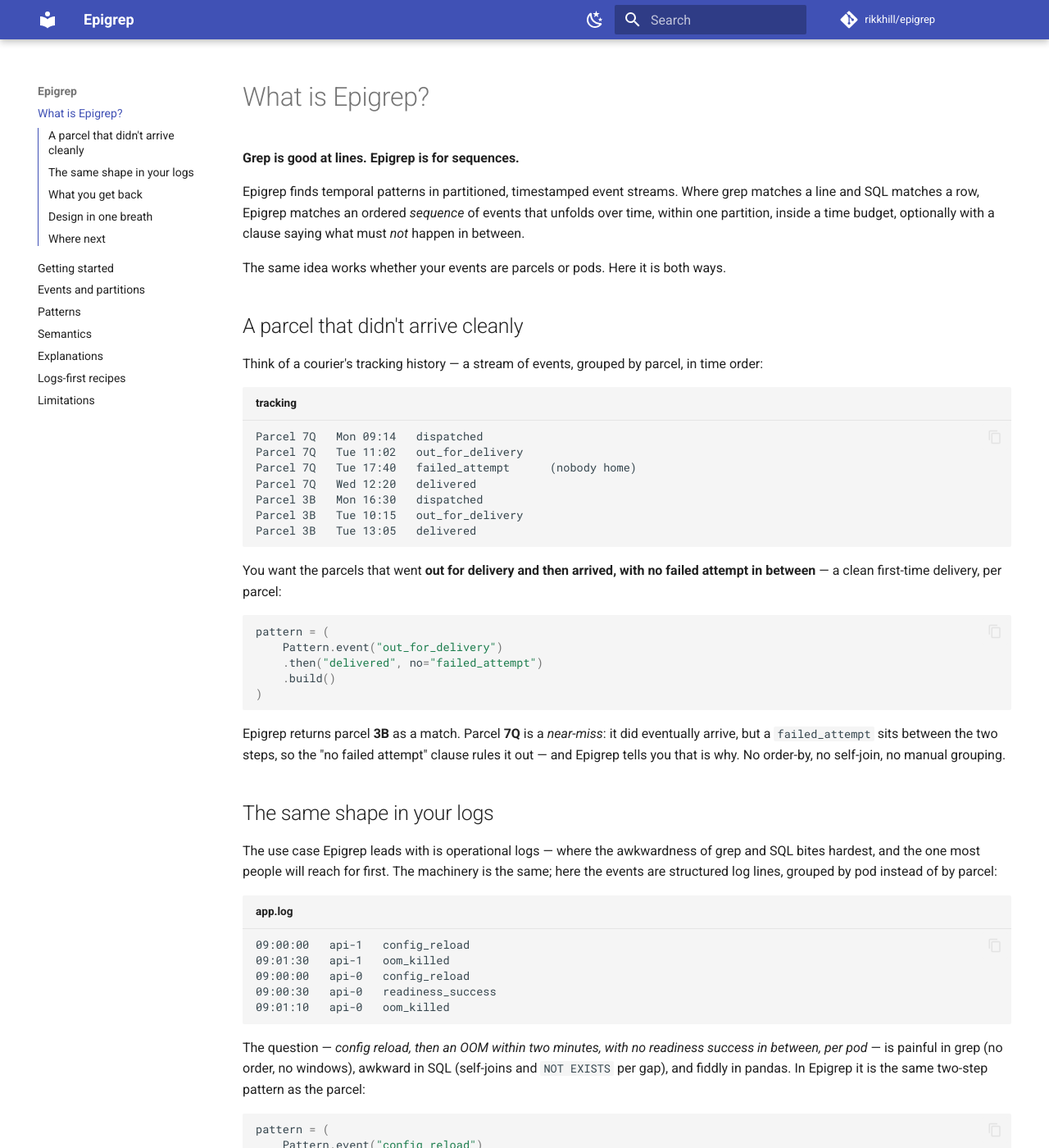
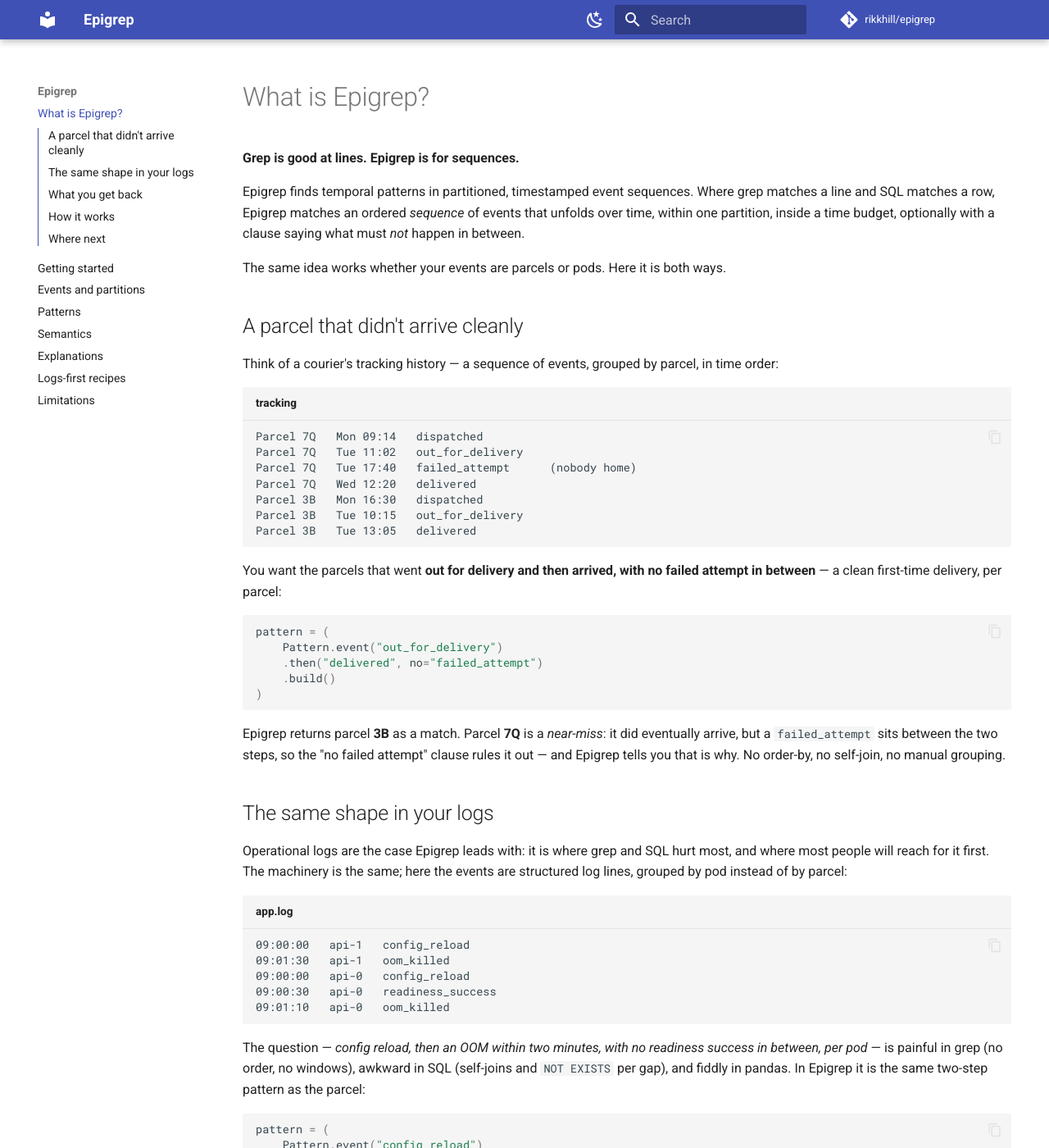
Before and after one commit to rikkhill/epigrep, an MkDocs documentation site: the page built from docs/index.md, in a window 1280 px wide and 1400 px high. Shown: the whole window at 82% size. Built offline with MkDocs 1.6.1 and Material for MkDocs 9.7.7, drawn with Linux system fonts in a browser that asks for light colours; comment, search, counter and statistics services are not loaded; some of the changed text lies outside the part shown.

Commit message:
Docs: external story & prose tightening pass (AC-2026-06-17-011)
Apply the agreed editorial brief (projects:epigrep:external-story-and-prose-pass)
to the three public surfaces so they tell the same value-first story. Narrow
tuning, not a rewrite:

- Replace opening "event streams" with "event sequences" in README, PyPI README,
  and docs homepage — it contradicted the stated "not a streaming platform"
  non-goal. Also "a stream of events" -> "a sequence of events" in the homepage
  parcel analogy, and the repo description metadata.
- Lead the credibility beat with tested-against-a-reference-matcher semantics,
  then the Rust/Python substrate (README + PyPI README sentence; homepage "How
  it works" bullet order).
- README: rename "What it does not do (yet)" -> "Out of scope for 0.1" (drop the
  apologetic "yet"); slim the Development section to a pointer (drop the
  fmt/clippy block and the Streamlit storyboard mention from the front door).
- Homepage: tighten the logs hinge sentence; rename "Design in one breath" ->
  "How it works"; drop the duplicate "MIT licensed." (the site footer carries it).
- PyPI README: rename the quick-start `stream` variable to `events` for
  consistency with the other surfaces.

No matcher features, examples, benchmarks, or release mechanics. Stable surfaces
unchanged (builder + JSON AST; text DSL provisional). No dangling heading anchors.

Co-Authored-By: Claude Opus 4.8 <noreply@anthropic.com>

````diff
--- a/docs/index.md
+++ b/docs/index.md
@@ -2,17 +2,17 @@
 
 **Grep is good at lines. Epigrep is for sequences.**
 
-Epigrep finds temporal patterns in partitioned, timestamped event streams. Where
-grep matches a line and SQL matches a row, Epigrep matches an ordered *sequence*
-of events that unfolds over time, within one partition, inside a time budget,
-optionally with a clause saying what must *not* happen in between.
+Epigrep finds temporal patterns in partitioned, timestamped event sequences.
+Where grep matches a line and SQL matches a row, Epigrep matches an ordered
+*sequence* of events that unfolds over time, within one partition, inside a time
+budget, optionally with a clause saying what must *not* happen in between.
 
 The same idea works whether your events are parcels or pods. Here it is both
 ways.
 
 ## A parcel that didn't arrive cleanly
 
-Think of a courier's tracking history — a stream of events, grouped by parcel,
+Think of a courier's tracking history — a sequence of events, grouped by parcel,
 in time order:
 
 ```text title="tracking"
@@ -43,10 +43,9 @@ order-by, no self-join, no manual grouping.
 
 ## The same shape in your logs
 
-The use case Epigrep leads with is operational logs — where the awkwardness of
-grep and SQL bites hardest, and the one most people will reach for first. The
-machinery is the same; here the events are structured log lines, grouped by pod
-instead of by parcel:
+Operational logs are the case Epigrep leads with: it is where grep and SQL hurt
+most, and where most people will reach for it first. The machinery is the same;
+here the events are structured log lines, grouped by pod instead of by parcel:
 
 ```text title="app.log"
 09:00:00   api-1   config_reload
@@ -88,12 +87,12 @@ For each start position Epigrep tells you one of two things:
 The explanation is the part that is hard to get from grep, SQL, or pandas: not
 just *that* something did not match, but *why*.
 
-## Design in one breath
+## How it works
 
-- A small **Rust core** does the matching; **Python bindings** are the surface.
 - The **semantics are written down and tested**, not implied by the code. A
   naive reference matcher is the source of truth, and a second, independent
   implementation is checked against it by property tests.
+- A small **Rust core** does the matching; a **Python API** is the surface.
 - Patterns are built with a **Python builder** or a **stable JSON format**; the
   text DSL is experimental.
 
````
Also changed, not shown: other parts of docs/index.md (+1 -1 lines), README.md (+9 -13 lines), crates/epigrep-py/README.md (+8 -8 lines).
